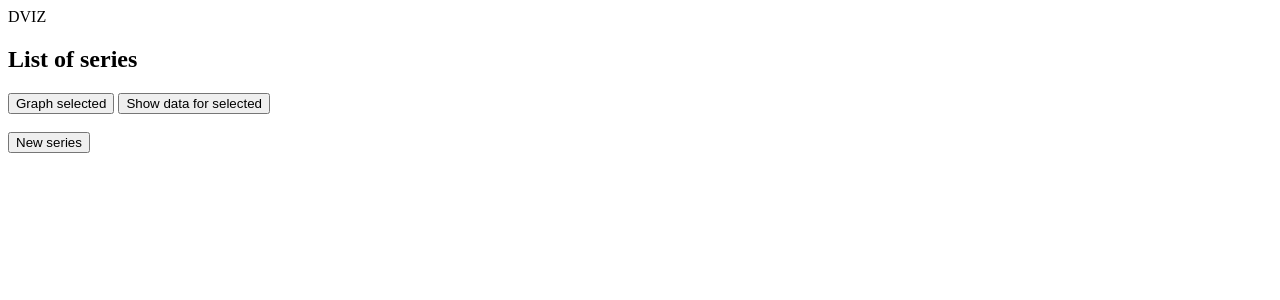
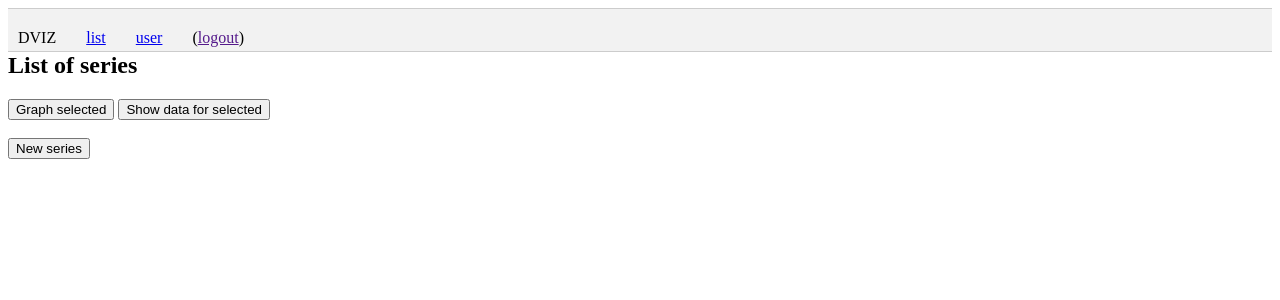
Before and after one commit to kberg/dviz, a Python web app: template templates/list.html in a window 1280 px wide. Shown: the top 300 px of the page. Run offline with Jinja, Linux system fonts and the light colour scheme; the template is opened without the code that fills it, so the values that code supplies are empty.

Commit message:
added navbar and css styling

```diff
--- a/data.py
+++ b/data.py
@@ -17,7 +17,7 @@
 class User(db.Model):
   uid = db.StringProperty()      # username
   secret = db.StringProperty()   # secret key for POSTing.
-                                 # TODO: salt.
+                                 # TODO: salt and hash.
 
 
 class Series(db.Model):
--- /dev/null
+++ b/static/style.css
@@ -0,0 +1,15 @@
+#nav {
+	width: 100%;
+	float: left;
+	margin: 0;
+	padding: 0;
+	list-style: none;
+	background-color: #f2f2f2;
+	border-bottom: 1px solid #ccc;
+	border-top: 1px solid #ccc; }
+
+#nav li {
+  display: inline;
+	float: left;
+  padding: 20px 20px 4px 10px;
+}
--- a/templates/base.html
+++ b/templates/base.html
@@ -1,6 +1,9 @@
 <!DOCTYPE html>
 <html>
   <head>
+    <link rel="stylesheet" href="/static/style.css" type="text/css" media="all"
+    />
+
     {% block more_header %}
     {% endblock %}
     <title>
@@ -10,8 +13,7 @@
   </head>
   <body>
     <div>
-      <div style="float:right">{{ user.email }}</div>
-      <div style="float:left">DVIZ</div>
+      {% include "navbar.html" %}
       <br/>
     </div>
     {% block content %}
--- /dev/null
+++ b/templates/navbar.html
@@ -0,0 +1,6 @@
+<ul id="nav">
+  <li>DVIZ</li>
+  <li><a href="/list">list</a></li>
+  <li><a href="/user">user</a></li>
+  <li>{{ user.email }} (<a href="{{logout_link}}">logout</a>)</li>
+</ul>
```
